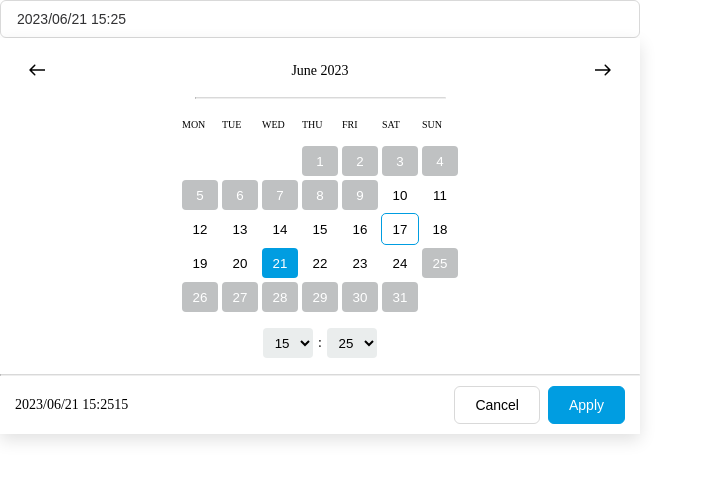
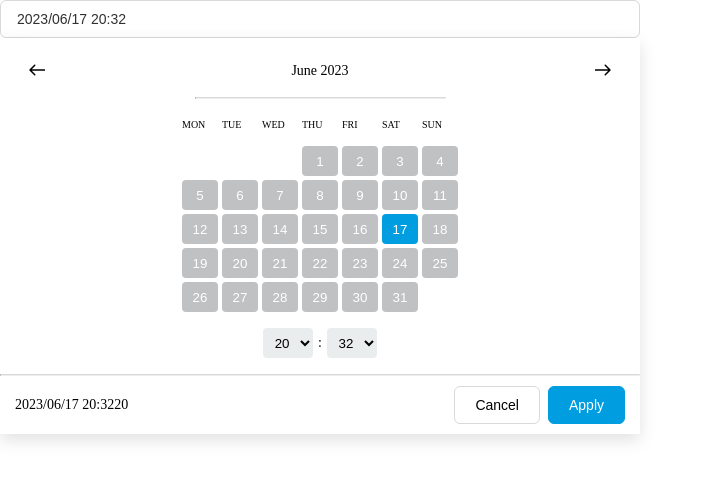
Before and after one commit to snigdho611/custom-react-datepicker, a React (Create React App) app: page / in a window 1280 px wide. Shown: the top 480 px of the page, without its empty margins (0-705 px from the left). Built offline with nearby package versions, Linux system fonts and the light colour scheme.

Commit message:
Adding validation for min max time property

```diff
--- a/src/App.tsx
+++ b/src/App.tsx
@@ -14,9 +14,9 @@ function App() {
         onChange={(e) => {
           setDate(e);
         }}
-        min={new Date("2023-06-10")}
-        max={new Date("2023-06-25")}
-        selected={new Date("2023-06-21 15:25:25")}
+        min={new Date(new Date().getTime() - 86400000)}
+        max={new Date(new Date().getTime())}
+        selected={new Date()}
       />
     </div>
   );
--- a/src/components/Datepicker/Calendar/index.tsx
+++ b/src/components/Datepicker/Calendar/index.tsx
@@ -37,7 +37,7 @@ const Calendar: React.FC<ICalendarProps> = ({
       if (min && new Date(`${dateObj.year}-${dateObj.month + 1}-${i}`) < min) {
         dayClass = "datepicker_modal_calendar_grid_cell-disabled";
       }
-      if (max && new Date(`${dateObj.year}-${dateObj.month + 1}-${i}`) >= max) {
+      if (max && new Date(`${dateObj.year}-${dateObj.month + 1}-${i}`) > max) {
         dayClass = "datepicker_modal_calendar_grid_cell-disabled";
       }
 
@@ -46,7 +46,8 @@ const Calendar: React.FC<ICalendarProps> = ({
           type="button"
           key={i}
           onClick={
-            min && new Date(`${dateObj.year}-${dateObj.month + 1}-${i}`) < min
+            (min && new Date(`${dateObj.year}-${dateObj.month + 1}-${i}`) < min) ||
+            (max && new Date(`${dateObj.year}-${dateObj.month + 1}-${i}`) > max)
               ? () => {}
               : () => {
                   // console.log(dateObj);
--- a/src/components/Datepicker/Time/index.tsx
+++ b/src/components/Datepicker/Time/index.tsx
@@ -1,16 +1,32 @@
 import { ITimeProps } from "interface";
 
-const DatepickerTime: React.FC<ITimeProps> = ({ dateObj, onTimeClickHour, onTimeClickMinute }) => {
+const DatepickerTime: React.FC<ITimeProps> = ({ selected, onTimeClickHour, onTimeClickMinute, min=null, max=null }) => {
   const hours = Array.from({ length: 24 }, (_, index) => index);
   const minutes = Array.from({ length: 60 }, (_, index) => index);
+
+  const hours_ = () => {
+    const minHours = []
+      for (let i = min ? min.getHours() : 0; i < 24; i++) {
+        minHours.push(i);
+      }
+    return minHours
+  }
+  console.log(min?.getMinutes())
+  const minutes_ = () => {
+    const minMinutes = []
+      for (let i = min ? min.getMinutes() : 0; i < 60; i++) {
+        minMinutes.push(i);
+      }
+    return minMinutes
+  }
 
   return (
     <div className="datepicker_modal_time">
       <select
         onChange={(e) => onTimeClickHour(parseInt(e.target.value))}
-        defaultValue={dateObj.hours}
+        defaultValue={selected.hours}
       >
-        {hours.map((hour) => (
+        {hours_().map((hour) => (
           <option key={hour} value={hour}>
             {hour < 10 ? "0" + hour : hour}
           </option>
@@ -19,9 +35,9 @@ const DatepickerTime: React.FC<ITimeProps> = ({ dateObj, onTimeClickHour, onTime
       <span className="time-divider">:</span>
       <select
         onChange={(e) => onTimeClickMinute(parseInt(e.target.value))}
-        defaultValue={dateObj.minutes}
+        defaultValue={selected.minutes}
       >
-        {minutes.map((minute) => (
+        {minutes_().map((minute) => (
           <option key={minute}>{minute < 10 ? "0" + minute : minute}</option>
         ))}
       </select>
--- a/src/components/Datepicker/index.tsx
+++ b/src/components/Datepicker/index.tsx
@@ -175,7 +175,9 @@ const Datepicker: React.FC<IDatepickerProps> = ({
           <DatepickerTime
             onTimeClickHour={onTimeClickHour}
             onTimeClickMinute={onTimeClickMinute}
-            dateObj={dateObj}
+            selected={dateObj}
+            min={min}
+            max={max}
           />
           <DatepickerFooter
             handleConfirm={handleConfirm}
--- a/src/interface/index.ts
+++ b/src/interface/index.ts
@@ -32,7 +32,9 @@ export interface IFooterProps {
 }
 
 export interface ITimeProps {
-  dateObj: IDate;
+  selected: IDate;
   onTimeClickHour: (hours: number) => void;
   onTimeClickMinute: (minutes: number) => void;
+  min?: Date | null;
+  max?: Date | null;
 }
```
